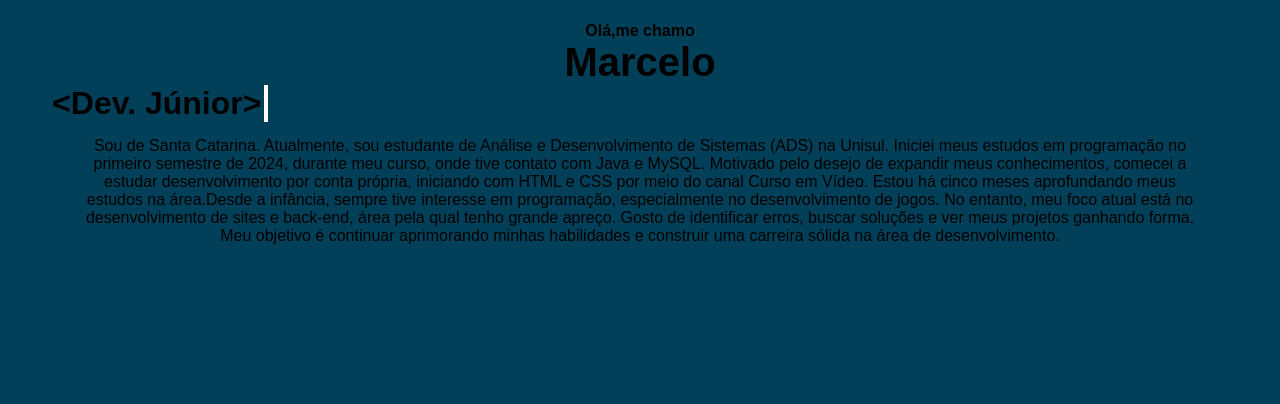
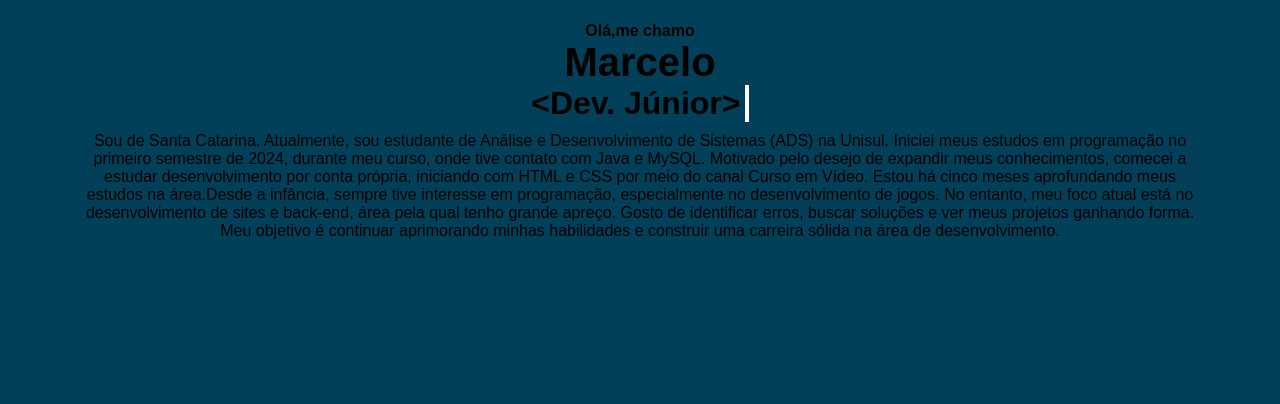
Before and after one commit to MarceloSNT/Portifolio, a plain HTML site: page index.html in a window 1280 px wide. Shown: the part 396-800 px from the top of the page. Drawn offline with Linux system fonts and the light colour scheme.

Commit message:
test final update 01

```diff
--- a/style.css
+++ b/style.css
@@ -26,6 +26,13 @@ nav>a{
     justify-content: center;
     align-items: center;
 }
+#ttleu{
+    display: flex;
+    justify-content: center;
+    align-items: center;
+    flex-flow: column nowrap;
+
+}
 h1{
     text-align: center;
 }
@@ -34,17 +41,15 @@ h2{
     font-size: 2.5em;
 }
 h3{
-    text-align: center;
     font-size: 2em;
     width:12ch;
     border-right: 4px solid white;
     overflow: hidden;
     white-space: nowrap;
     animation: typing 2s steps(12),blinking 0.5s infinite step-end alternate;
-    transform: translate(-20px);
 }
 #txteu{
-    padding: 15px;
+    padding: 10px;
     flex: auto;
 }
 p{
```
